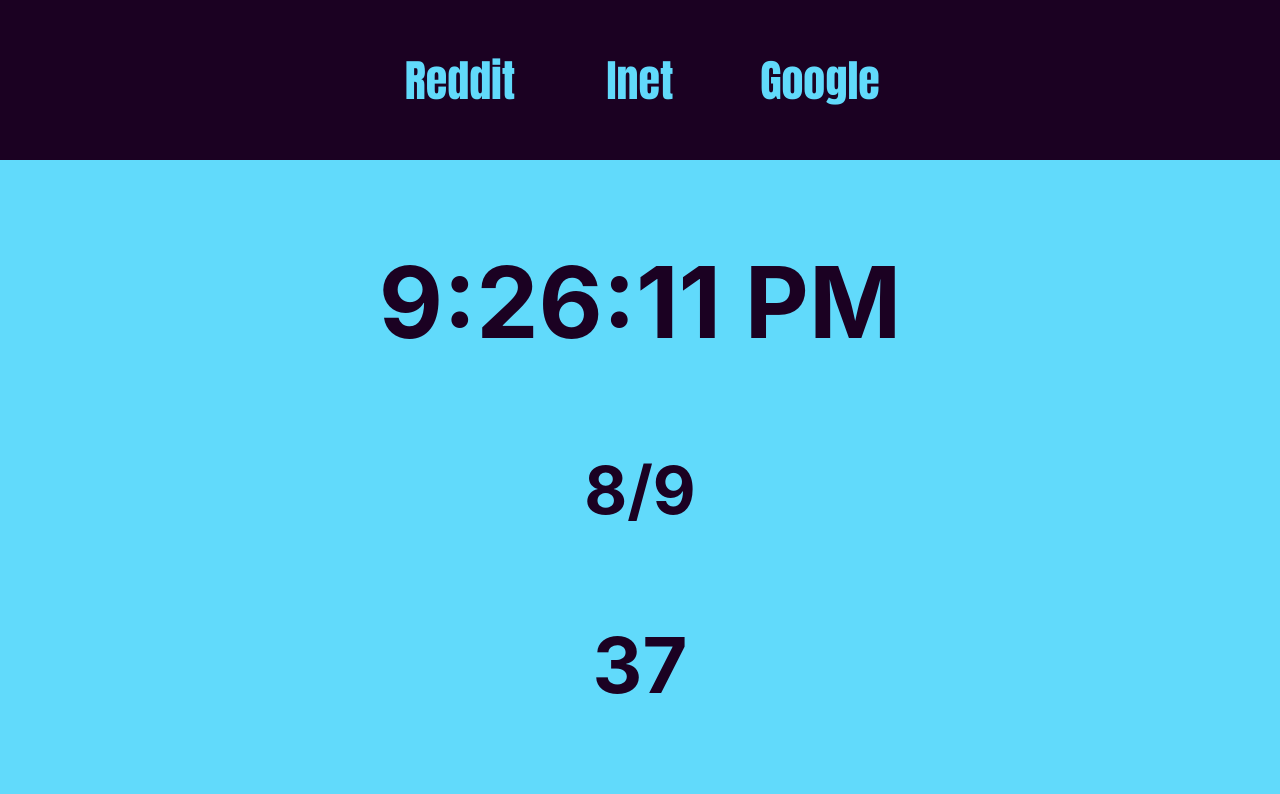
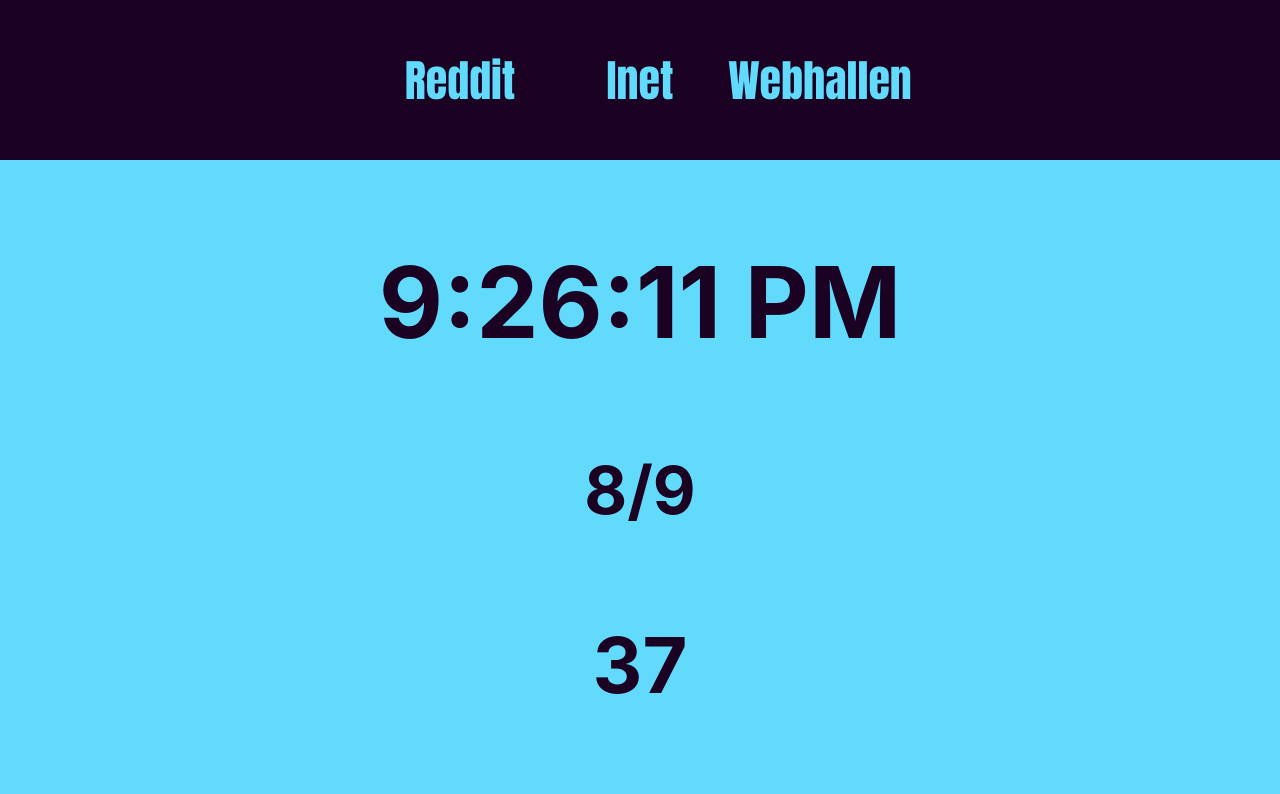
Before and after one commit to joacimgr/react-base, a React (Create React App) app: page / in a window 1280 px wide. Shown: the top 794 px of the page. Built offline with nearby package versions, Linux system fonts and the light colour scheme.

Commit message:
Change from google to webhallen

```diff
--- a/src/App.js
+++ b/src/App.js
@@ -31,11 +31,11 @@ function App() {
         <div className="right-content">
           <a
             className="App-link"
-            href="http://www.google.com"
+            href="https://www.webhallen.com/"
             target="_blank"
             rel="noopener noreferrer"
           >
-            Google
+            Webhallen
           </a>
         </div>
       </header>
```
